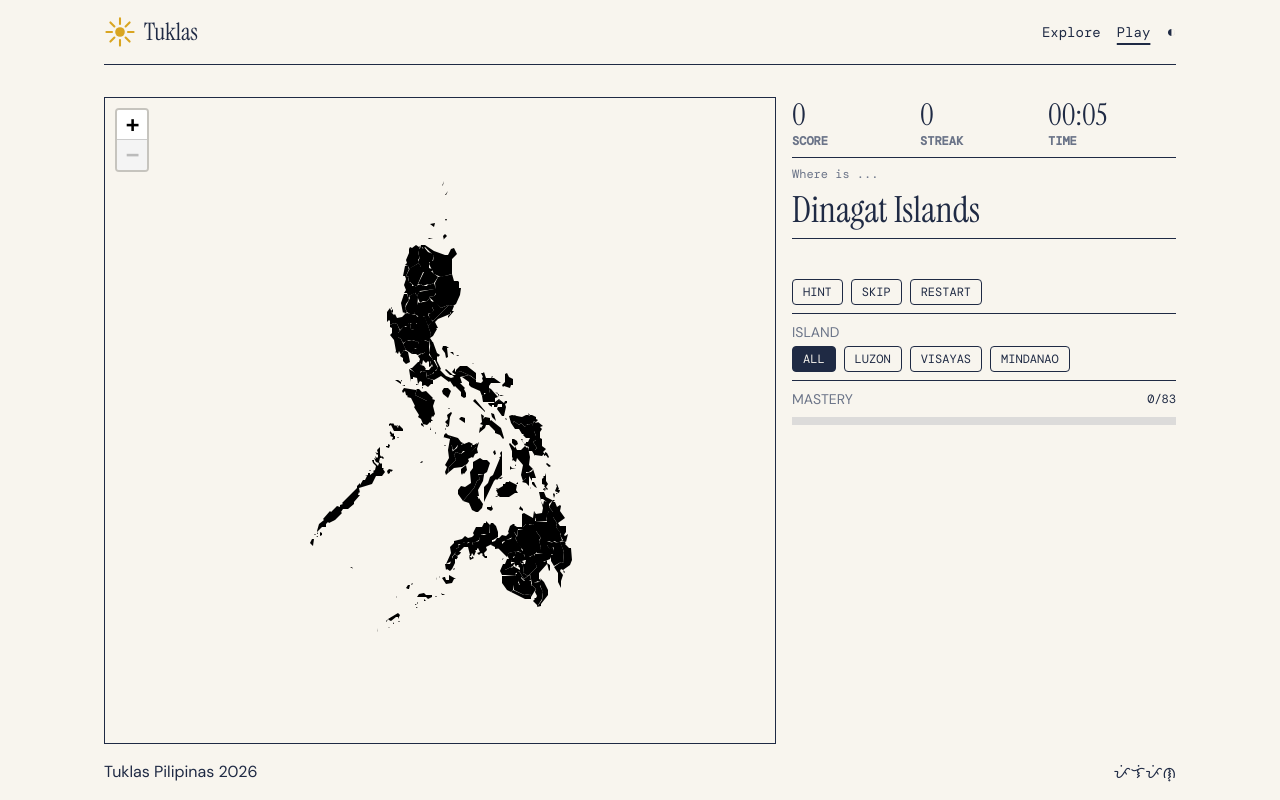
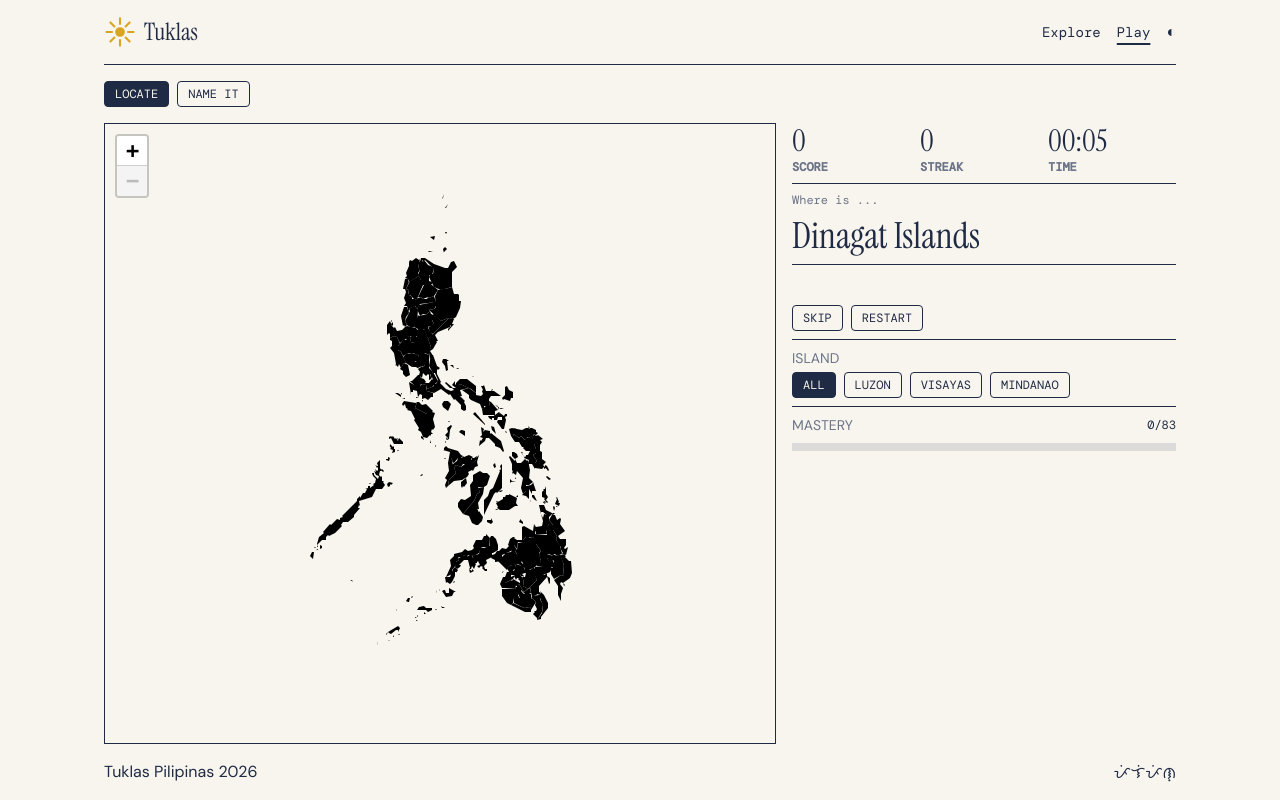
Before and after one commit to Sanjero20/tuklas-pilipinas, a React (Vite) app: page /play in a window 1280 px wide. Built offline with nearby package versions, Linux system fonts and the light colour scheme.

Commit message:
feat: integrate name it game mode

```diff
--- /dev/null
+++ b/src/components/play/LocateQuestion.tsx
@@ -0,0 +1,13 @@
+interface Props {
+  provinceName?: string;
+}
+
+export function LocateQuestion({ provinceName }: Props) {
+  return (
+    <div className="space-y-2">
+      <p className="text-mute font-mono text-xs">Where is ...</p>
+
+      <p className="text-ink font-serif text-4xl">{provinceName}</p>
+    </div>
+  );
+}
--- /dev/null
+++ b/src/components/play/NameQuestion.tsx
@@ -0,0 +1,23 @@
+import type { useNameGame } from "@/hooks/useNameGame";
+import Chip from "../ui/Chip";
+
+interface Props {
+  choices: ReturnType<typeof useNameGame>["choices"];
+  onAnswer: (provinceId: string) => void;
+}
+
+export function NameQuestion({ choices, onAnswer }: Props) {
+  return (
+    <div className="space-y-2">
+      <p className="text-mute font-mono text-xs">What province is this?</p>
+
+      <div className="grid grid-cols-2 gap-2">
+        {choices.map((province) => (
+          <Chip key={province.id} onClick={() => onAnswer(province.id)}>
+            {province.name}
+          </Chip>
+        ))}
+      </div>
+    </div>
+  );
+}
--- a/src/components/shared/map/PhilippinesMap.tsx
+++ b/src/components/shared/map/PhilippinesMap.tsx
@@ -26,6 +26,7 @@ const provinces = provincesData as FeatureCollection;
 
 interface Props {
   selectedPlaceId?: string;
+  highlightedPlaceId?: string;
   selectedRegion?: string;
   islandGroup?: IslandGroup;
 
@@ -38,6 +39,7 @@ interface Props {
 
 function PhilippinesMap({
   selectedPlaceId,
+  highlightedPlaceId,
   selectedRegion,
   islandGroup,
   wrongPlaceId,
@@ -66,7 +68,14 @@ function PhilippinesMap({
           : CORRECT_STYLES;
       }
 
-      // Selected province
+      // Highlighted province (Name It)
+      if (metadata.id === highlightedPlaceId) {
+        return metadata.id === hoveredPlaceId
+          ? SELECTED_HOVER_STYLES
+          : SELECTED_STYLES;
+      }
+
+      // Selected province (Explore)
       if (metadata.id === selectedPlaceId) {
         return metadata.id === hoveredPlaceId
           ? SELECTED_HOVER_STYLES
@@ -98,6 +107,7 @@ function PhilippinesMap({
       hoveredPlaceId,
       wrongPlaceId,
       guessedPlaceIds,
+      highlightedPlaceId,
       selectedPlaceId,
       selectedRegion,
       islandGroup,
@@ -168,7 +178,7 @@ function PhilippinesMap({
       attributionControl={false}
       doubleClickZoom={false}
     >
-      <MapAutoFocus selectedPlaceId={selectedPlaceId} />
+      <MapAutoFocus selectedPlaceId={selectedPlaceId ?? highlightedPlaceId} />
 
       <GeoJSON
         data={provinces}
--- a/src/hooks/useLocateGame.ts
+++ b/src/hooks/useLocateGame.ts
@@ -17,7 +17,6 @@ type Props = {
 
 export function useLocateGame({ showFeedback, clearFeedback }: Props) {
   const [islandGroup, setIslandGroup] = useState<IslandGroup>();
-  const [hint, setHint] = useState("");
   const [streak, setStreak] = useState(0);
   const [guessed, setGuessed] = useState<Set<string>>(new Set());
   const [isComplete, setIsComplete] = useState(false);
@@ -48,7 +47,6 @@ export function useLocateGame({ showFeedback, clearFeedback }: Props) {
 
     setGuessed(nextGuessed);
     setStreak((prev) => prev + 1);
-    setHint("");
 
     if (nextGuessed.size === playableProvinces.length) {
       setIsComplete(true);
@@ -75,7 +73,6 @@ export function useLocateGame({ showFeedback, clearFeedback }: Props) {
     }
 
     setStreak(0);
-    setHint("");
     clearFeedback();
   };
 
@@ -89,9 +86,20 @@ export function useLocateGame({ showFeedback, clearFeedback }: Props) {
     setIslandGroup(group);
     setGuessed(new Set());
     setStreak(0);
-    setHint("");
     setCurrentProvince(nextProvince);
     setIsComplete(false);
+  };
+
+  const resetGame = () => {
+    const nextProvince = getRandomProvince(provinces, new Set());
+
+    setIslandGroup(undefined);
+    setGuessed(new Set());
+    setStreak(0);
+    setCurrentProvince(nextProvince);
+    setIsComplete(false);
+
+    clearFeedback();
   };
 
   return {
@@ -100,12 +108,12 @@ export function useLocateGame({ showFeedback, clearFeedback }: Props) {
     playableProvinces,
     guessed,
     streak,
-    hint,
     isComplete,
 
-    setHint,
     handleClick,
     handleSkip,
     handleIslandChange,
+
+    resetGame,
   };
 }
--- /dev/null
+++ b/src/hooks/useNameGame.ts
@@ -0,0 +1,145 @@
+import { useState } from "react";
+
+import provincesData from "@/data/geojson/provinces.json";
+import type { IslandGroup } from "@/data/philippines/places";
+import { getPlaceMetadata } from "@/utils/place";
+import { getRandomChoices, getRandomProvince } from "@/utils/province";
+
+const provinces = provincesData.features
+  .map((feature) => getPlaceMetadata(feature.properties))
+  .filter((place) => place !== null);
+
+type UseNameGameProps = {
+  showFeedback: (type: "correct" | "wrong", provinceId?: string) => void;
+  clearFeedback: () => void;
+};
+
+export function useNameGame({ showFeedback, clearFeedback }: UseNameGameProps) {
+  const [islandGroup, setIslandGroup] = useState<IslandGroup>();
+
+  const [game, setGame] = useState(() => {
+    const province = getRandomProvince(provinces, new Set());
+
+    return {
+      currentProvince: province,
+      choices: province ? getRandomChoices(provinces, province) : [],
+    };
+  });
+
+  const [guessed, setGuessed] = useState<Set<string>>(new Set());
+  const [streak, setStreak] = useState(0);
+  const [isComplete, setIsComplete] = useState(false);
+
+  const playableProvinces = islandGroup
+    ? provinces.filter((province) => province.islandGroup === islandGroup)
+    : provinces;
+
+  const handleAnswer = (provinceId: string) => {
+    const currentProvince = game.currentProvince;
+
+    if (!currentProvince) return;
+
+    if (provinceId !== currentProvince.id) {
+      setStreak(0);
+      showFeedback("wrong", provinceId);
+      return;
+    }
+
+    const nextGuessed = new Set(guessed);
+    nextGuessed.add(currentProvince.id);
+
+    setGuessed(nextGuessed);
+    setStreak((prev) => prev + 1);
+    showFeedback("correct");
+
+    if (nextGuessed.size === playableProvinces.length) {
+      setIsComplete(true);
+      return;
+    }
+
+    const nextProvince = getRandomProvince(playableProvinces, nextGuessed);
+
+    if (!nextProvince) return;
+
+    setGame({
+      currentProvince: nextProvince,
+      choices: getRandomChoices(playableProvinces, nextProvince),
+    });
+  };
+
+  const handleSkip = () => {
+    const currentProvince = game.currentProvince;
+
+    if (!currentProvince) return;
+
+    const nextProvince = getRandomProvince(playableProvinces, guessed);
+
+    if (!nextProvince) return;
+
+    setGame({
+      currentProvince: nextProvince,
+      choices: getRandomChoices(playableProvinces, nextProvince),
+    });
+
+    setStreak(0);
+    clearFeedback();
+  };
+
+  const handleIslandChange = (group?: IslandGroup) => {
+    const nextProvinces = group
+      ? provinces.filter((province) => province.islandGroup === group)
+      : provinces;
+
+    const nextProvince = getRandomProvince(nextProvinces, new Set());
+
+    if (!nextProvince) return;
+
+    setIslandGroup(group);
+
+    setGame({
+      currentProvince: nextProvince,
+      choices: getRandomChoices(nextProvinces, nextProvince),
+    });
+
+    setGuessed(new Set());
+    setStreak(0);
+    setIsComplete(false);
+
+    clearFeedback();
+  };
+
+  const resetGame = () => {
+    const nextProvince = getRandomProvince(provinces, new Set());
+
+    if (!nextProvince) return;
+
+    setIslandGroup(undefined);
+
+    setGame({
+      currentProvince: nextProvince,
+      choices: getRandomChoices(provinces, nextProvince),
+    });
+
+    setGuessed(new Set());
+    setStreak(0);
+    setIsComplete(false);
+
+    clearFeedback();
+  };
+
+  return {
+    islandGroup,
+    currentProvince: game.currentProvince,
+    playableProvinces,
+    choices: game.choices,
+    guessed,
+    streak,
+    isComplete,
+
+    handleAnswer,
+    handleSkip,
+    handleIslandChange,
+
+    resetGame,
+  };
+}
--- a/src/pages/PlayPage.tsx
+++ b/src/pages/PlayPage.tsx
@@ -1,5 +1,5 @@
 import confetti from "canvas-confetti";
-import { useEffect } from "react";
+import { useEffect, useState } from "react";
 import type { IslandGroup } from "@/data/philippines/places";
 
 import PhilippinesMap from "@/components/shared/map/PhilippinesMap";
@@ -12,10 +12,29 @@ import GameStatus from "@/components/play/GameStatus";
 import { useGameTimer } from "@/hooks/useGameTimer";
 import { useGameFeedback } from "@/hooks/useGameFeedback";
 import { useLocateGame } from "@/hooks/useLocateGame";
+import { useNameGame } from "@/hooks/useNameGame";
+import { LocateQuestion } from "@/components/play/LocateQuestion";
+import { NameQuestion } from "@/components/play/NameQuestion";
+
+type GameMode = "locate" | "name";
 
 function PlayPage() {
+  const [gameMode, setGameMode] = useState<GameMode>("locate");
+
   const { feedback, wrongProvinceId, showFeedback, clearFeedback } =
     useGameFeedback();
+
+  const locateGame = useLocateGame({
+    showFeedback,
+    clearFeedback,
+  });
+
+  const nameGame = useNameGame({
+    showFeedback,
+    clearFeedback,
+  });
+
+  const activeGame = gameMode === "locate" ? locateGame : nameGame;
 
   const {
     islandGroup,
@@ -23,18 +42,24 @@ function PlayPage() {
     playableProvinces,
     guessed,
     streak,
-    hint,
     isComplete,
-    setHint,
-    handleClick,
     handleSkip,
     handleIslandChange: changeIsland,
-  } = useLocateGame({
-    showFeedback,
-    clearFeedback,
-  });
+  } = activeGame;
 
   const { elapsedTime, resetTimer } = useGameTimer(isComplete);
+
+  const handleModeChange = (mode: GameMode) => {
+    if (mode === gameMode) return;
+
+    setGameMode(mode);
+
+    locateGame.resetGame();
+    nameGame.resetGame();
+
+    resetTimer();
+    clearFeedback();
+  };
 
   const handleIslandChange = (group?: IslandGroup) => {
     changeIsland(group);
@@ -53,11 +78,34 @@ function PlayPage() {
   }, [isComplete]);
 
   return (
-    <main className="flex min-h-0 flex-1 flex-col gap-4 pt-8 md:flex-row">
+    <main className="flex min-h-0 flex-1 flex-col gap-4 pt-4">
+      {/* Game mode selector */}
+      <div className="flex gap-2">
+        <Chip
+          selected={gameMode === "locate"}
+          onClick={() => handleModeChange("locate")}
+        >
+          LOCATE
+        </Chip>
+
+        <Chip
+          selected={gameMode === "name"}
+          onClick={() => handleModeChange("name")}
+        >
+          NAME IT
+        </Chip>
+      </div>
+
+      <div className="flex min-h-0 flex-1 flex-col gap-4 md:flex-row">
         <div className="h-[50vh] w-full shrink-0 md:h-auto md:min-w-0 md:flex-1">
           <PhilippinesMap
             islandGroup={islandGroup}
-          onPlaceClick={handleClick}
+            highlightedPlaceId={
+              gameMode === "name" ? currentProvince?.id : undefined
+            }
+            onPlaceClick={
+              gameMode === "locate" ? locateGame.handleClick : undefined
+            }
             wrongPlaceId={wrongProvinceId}
             guessedPlaceIds={guessed}
           />
@@ -68,13 +116,14 @@ function PlayPage() {
 
           <Separator />
 
-        <div className="space-y-2">
-          <p className="text-mute font-mono text-xs">Where is ...</p>
-
-          <p className="text-ink font-serif text-4xl">
-            {currentProvince?.name}
-          </p>
-        </div>
+          {gameMode === "locate" ? (
+            <LocateQuestion provinceName={currentProvince?.name} />
+          ) : (
+            <NameQuestion
+              choices={nameGame.choices}
+              onAnswer={nameGame.handleAnswer}
+            />
+          )}
 
           <Separator />
 
@@ -87,18 +136,14 @@ function PlayPage() {
               {feedback === "wrong" && (
                 <span className="text-bad">Wrong — try again.</span>
               )}
-
-            {!feedback && hint && `Hint: it's in ${hint}`}
             </p>
 
             <div className="flex flex-wrap gap-2">
-            <Chip onClick={() => setHint(currentProvince?.islandGroup ?? "")}>
-              HINT
-            </Chip>
-
               <Chip onClick={handleSkip}>SKIP</Chip>
 
-            <Chip onClick={() => handleIslandChange(islandGroup)}>RESTART</Chip>
+              <Chip onClick={() => handleIslandChange(islandGroup)}>
+                RESTART
+              </Chip>
             </div>
           </div>
 
@@ -110,6 +155,7 @@ function PlayPage() {
 
           <ProgressBar value={guessed.size} max={playableProvinces.length} />
         </aside>
+      </div>
     </main>
   );
 }
--- a/src/utils/province.ts
+++ b/src/utils/province.ts
@@ -10,3 +10,19 @@ export function getRandomProvince(
 
   return available[Math.floor(Math.random() * available.length)];
 }
+
+export function getRandomChoices(
+  provinces: PlaceMetadata[],
+  correctProvince: PlaceMetadata,
+  count = 4,
+) {
+  const others = provinces.filter(
+    (province) => province.id !== correctProvince.id,
+  );
+
+  const shuffled = [...others].sort(() => Math.random() - 0.5);
+
+  return [correctProvince, ...shuffled.slice(0, count - 1)].sort(
+    () => Math.random() - 0.5,
+  );
+}
```
Lines whose indentation alone changed are shown as unchanged.
